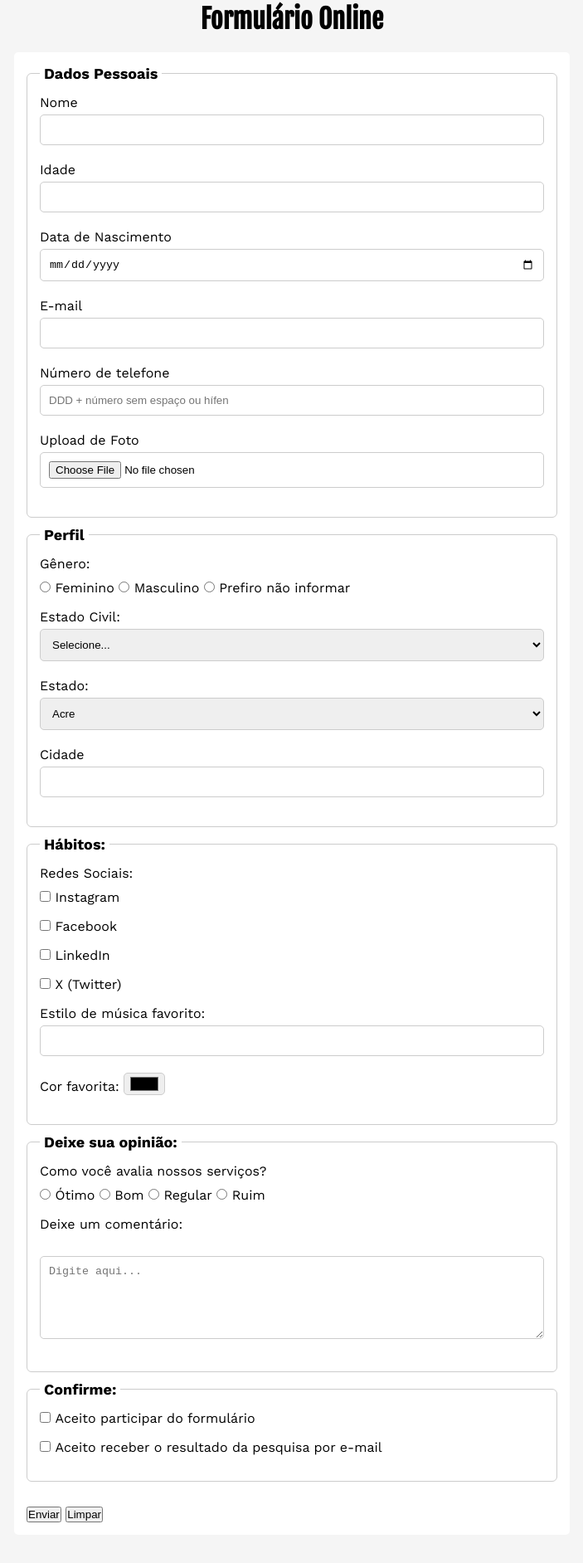
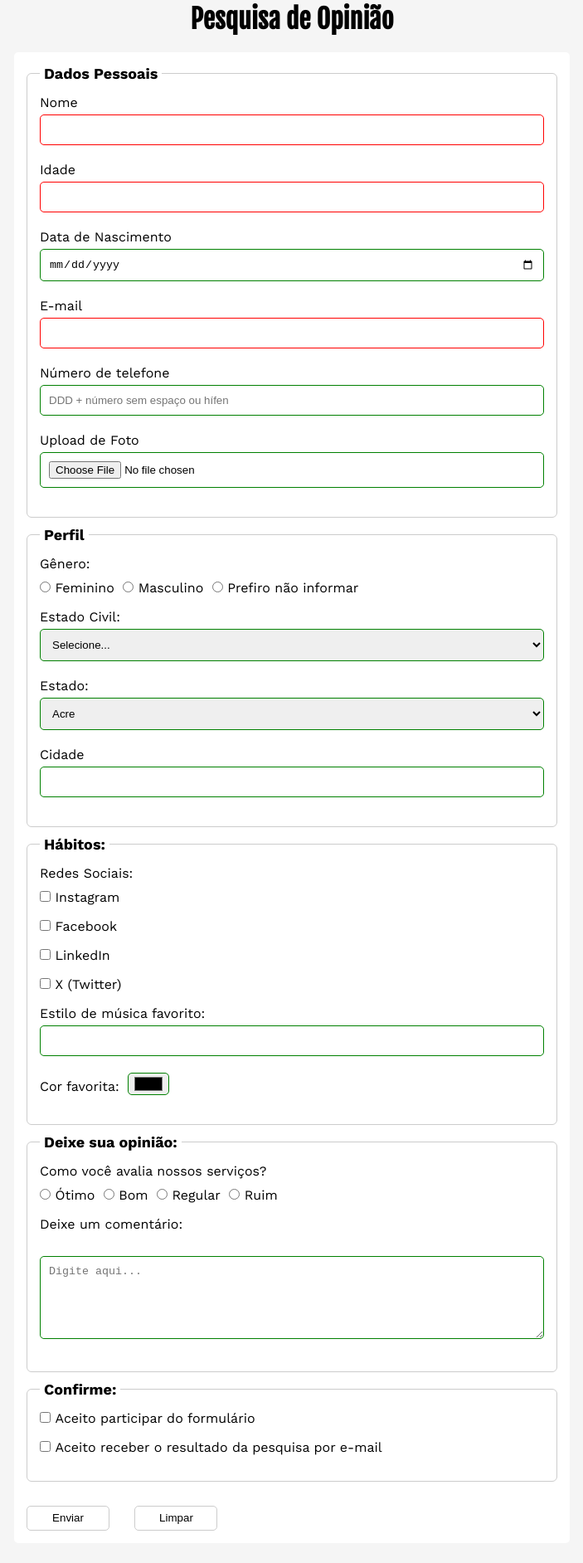
Before and after one commit to AlexsanderGS/formulario-culturama, a plain HTML site: page index.html in a window 1280 px wide. Shown: the part 96-1980 px from the top of the page at 83% size, without its empty margins (288-991 px from the left). Drawn offline with nearby package versions, Linux system fonts and the light colour scheme.

Commit message:
Ajustando o nome do formulario, adicionando validacoes visuais e estilizando os botoes

```diff
--- a/css/styles.css
+++ b/css/styles.css
@@ -34,6 +34,7 @@ form {
     background-color: white;
     padding: 15px;
     border-radius: 5px;
+    margin-bottom: 100px;
 }
 
 fieldset {
@@ -52,6 +53,11 @@ legend {
 label {
     display: inline-block;
     margin-bottom: 5px;
+    margin-right: 5px;
+}
+
+p {
+    margin-bottom: 10px;
 }
 
 input,
@@ -78,6 +84,34 @@ textarea {
     min-height: 100px;
 }
 
-p {
-    margin-bottom: 10px;
+input:invalid,
+select:invalid,
+textarea:invalid {
+    border-color: red;
 }
+
+input:valid,
+select:valid,
+textarea:valid {
+    border-color: green;
+}
+
+button {
+    width: 100px;
+    height: 30px;
+    margin-right: 25px;
+    background-color:  #FFFFFF;
+    border: 1px solid #CCCCCC;
+    border-radius: 5px;
+    cursor: pointer;
+}
+
+button[type="submit"]:hover {
+    background-color: green;
+    color: #FFFFFF;
+}
+
+button[type="reset"]:hover {
+    background-color: orangered;
+    color: #FFFFFF;
+}
--- a/index.html
+++ b/index.html
@@ -22,7 +22,7 @@
     <main>
         <header>
             <img src="img/logo-culturama.png" alt="Logo da Culturuma">
-            <h1>Formulário Online</h1>
+            <h1>Pesquisa de Opinião</h1>
         </header>
 
         <section>
```
